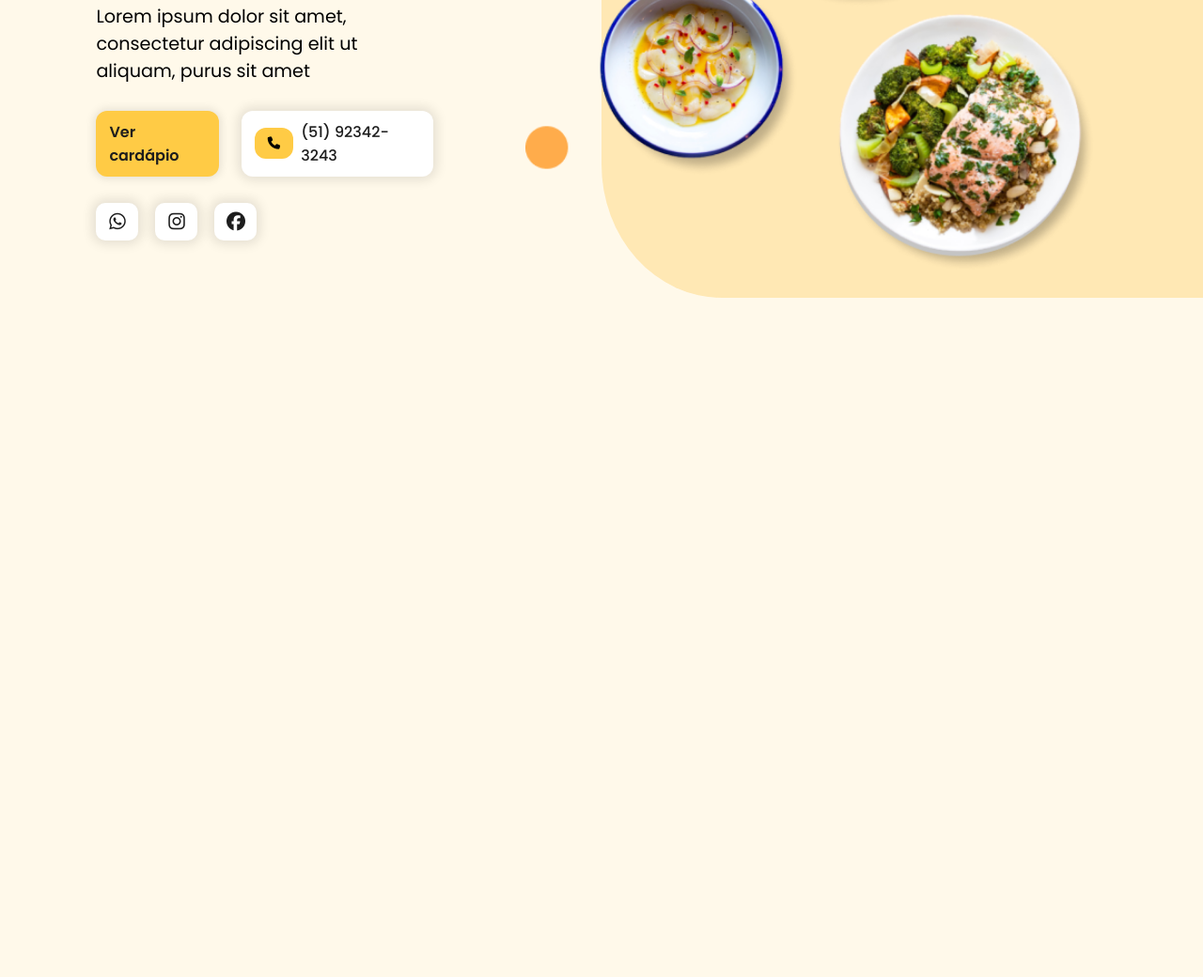
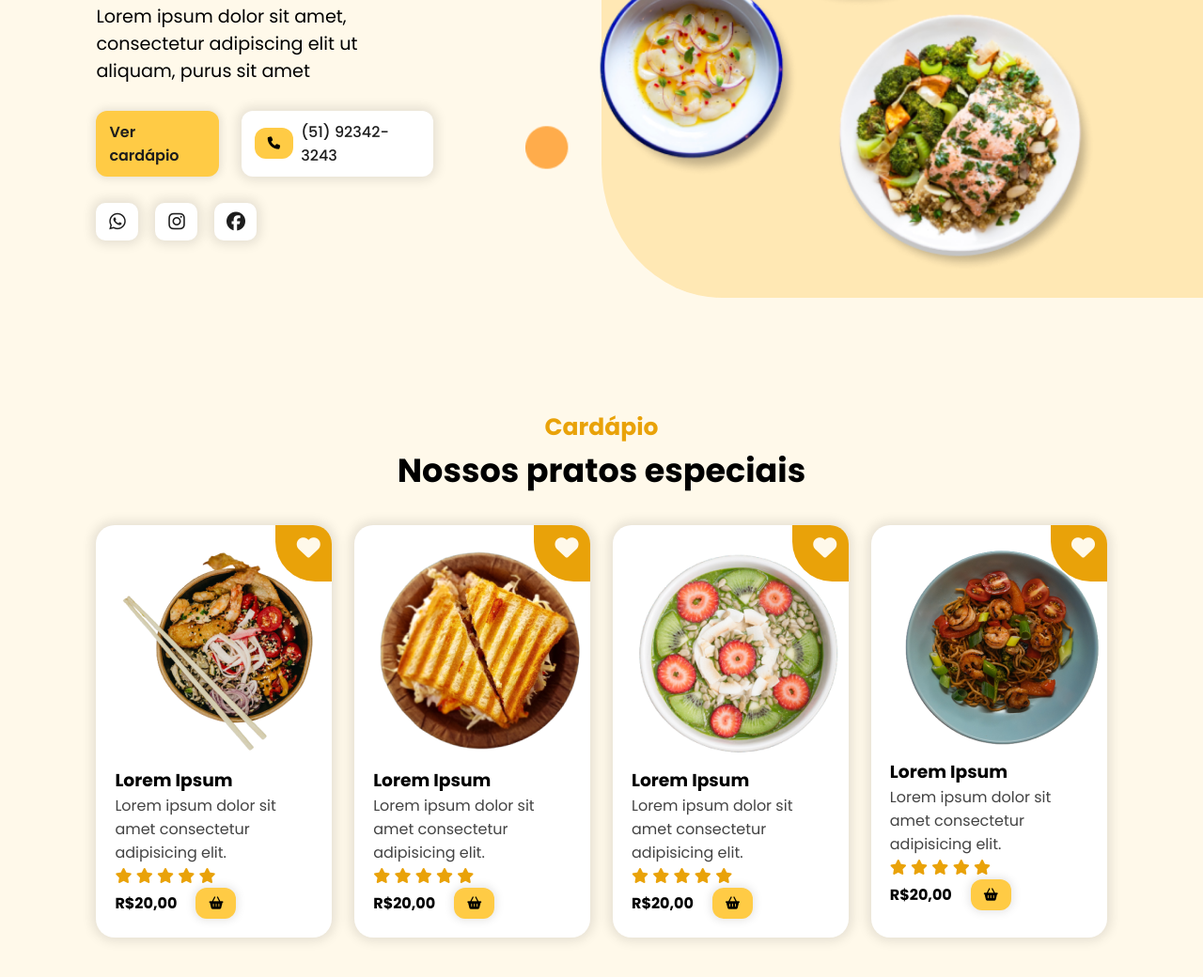
Before and after one commit to Paulo-dos-Santos-TI/Landing_Page, a plain HTML site: page index.html in a window 1280 px wide. Shown: the part 488-1528 px from the top of the page at 94% size. Before the commit the page ends 805 px from the top, so only its background shows below. Drawn offline with nearby package versions, Linux system fonts and the light colour scheme.

Commit message:
Adicionando cardápio

```diff
--- a/index.html
+++ b/index.html
@@ -7,9 +7,11 @@
     <link rel="stylesheet" href="src/styles/styles.css">
     <link rel="stylesheet" href="src/styles/header.css">
     <link rel="stylesheet" href="src/styles/home.css">
+    <link rel="stylesheet" href="src/styles/menu.css">
     <script src="https://cdnjs.cloudflare.com/ajax/libs/jquery/3.7.1/jquery.min.js" integrity="sha512-v2CJ7UaYy4JwqLDIrZUI/4hqeoQieOmAZNXBeQyjo21dadnwR+8ZaIJVT8EE2iyI61OV8e6M8PP2/4hpQINQ/g==" crossorigin="anonymous" referrerpolicy="no-referrer"></script>
     <title>Landing Page</title>
   </head>
+
 <body>
   <header>
     <nav id="navbar">
@@ -32,6 +34,7 @@
         <i class="fa-solid fa-bars"></i>
       </button>
     </nav>
+
     <div id="mobile_menu">
       <ul id="mobile_nav_list">
         <li class="nav-item">
@@ -49,6 +52,7 @@
       </button>
     </div>
   </header>
+
   <main id="content">
     <section id="home">
       <div class="shape"></div>
@@ -87,6 +91,117 @@
         <img src="src/images/hero.png" alt="">
       </div>
     </section>
+
+    <section id="menu">
+      <h2 class="section-title">Cardápio</h2>
+      <h3 class="section-subtitle">Nossos pratos especiais</h3>
+
+      <div id="dishes">
+        <div class="dish">
+          <div class="dish-heart">
+            <i class="fa-solid fa-heart"></i>
+          </div>
+          <img src="src/images/dish.png" class="dish-image" alt="">
+          <h3 class="dish-title">
+            Lorem Ipsum
+          </h3>
+          <span class="dish-description">
+            Lorem ipsum dolor sit amet consectetur adipisicing elit.
+          </span>
+          <div class="dish-rate">
+            <i class="fa-solid fa-star"></i>
+            <i class="fa-solid fa-star"></i>
+            <i class="fa-solid fa-star"></i>
+            <i class="fa-solid fa-star"></i>
+            <i class="fa-solid fa-star"></i>
+          </div>
+          <div class="dish-price">
+            <h4>R$20,00</h4>
+            <button class="btn-default">
+              <i class="fa-solid fa-basket-shopping"></i>
+            </button>
+          </div>
+        </div>
+
+        <div class="dish">
+          <div class="dish-heart">
+            <i class="fa-solid fa-heart"></i>
+          </div>
+          <img src="src/images/dish2.png" class="dish-image" alt="">
+          <h3 class="dish-title">
+            Lorem Ipsum
+          </h3>
+          <span class="dish-description">
+            Lorem ipsum dolor sit amet consectetur adipisicing elit.
+          </span>
+          <div class="dish-rate">
+            <i class="fa-solid fa-star"></i>
+            <i class="fa-solid fa-star"></i>
+            <i class="fa-solid fa-star"></i>
+            <i class="fa-solid fa-star"></i>
+            <i class="fa-solid fa-star"></i>
+          </div>
+          <div class="dish-price">
+            <h4>R$20,00</h4>
+            <button class="btn-default">
+              <i class="fa-solid fa-basket-shopping"></i>
+            </button>
+          </div>
+        </div>
+
+        <div class="dish">
+          <div class="dish-heart">
+            <i class="fa-solid fa-heart"></i>
+          </div>
+          <img src="src/images/dish3.png" class="dish-image" alt="">
+          <h3 class="dish-title">
+            Lorem Ipsum
+          </h3>
+          <span class="dish-description">
+            Lorem ipsum dolor sit amet consectetur adipisicing elit.
+          </span>
+          <div class="dish-rate">
+            <i class="fa-solid fa-star"></i>
+            <i class="fa-solid fa-star"></i>
+            <i class="fa-solid fa-star"></i>
+            <i class="fa-solid fa-star"></i>
+            <i class="fa-solid fa-star"></i>
+          </div>
+          <div class="dish-price">
+            <h4>R$20,00</h4>
+            <button class="btn-default">
+              <i class="fa-solid fa-basket-shopping"></i>
+            </button>
+          </div>
+        </div>
+
+        <div class="dish">
+          <div class="dish-heart">
+            <i class="fa-solid fa-heart"></i>
+          </div>
+          <img src="src/images/dish4.png" class="dish-image" alt="">
+          <h3 class="dish-title">
+            Lorem Ipsum
+          </h3>
+          <span class="dish-description">
+            Lorem ipsum dolor sit amet consectetur adipisicing elit.
+          </span>
+          <div class="dish-rate">
+            <i class="fa-solid fa-star"></i>
+            <i class="fa-solid fa-star"></i>
+            <i class="fa-solid fa-star"></i>
+            <i class="fa-solid fa-star"></i>
+            <i class="fa-solid fa-star"></i>
+          </div>
+          <div class="dish-price">
+            <h4>R$20,00</h4>
+            <button class="btn-default">
+              <i class="fa-solid fa-basket-shopping"></i>
+            </button>
+          </div>
+        </div>
+      </div>
+    </section>
   </main>
 </body>
 <script src="src/javascript/script.js"></script>
--- /dev/null
+++ b/src/styles/menu.css
@@ -0,0 +1,70 @@
+#menu {
+  display: flex;
+  flex-direction: column;
+  align-items: center;
+  justify-content: center;
+  min-height: 100vh;
+}
+#dishes {
+  width: 100%;
+  display: flex;
+  justify-content: center;
+  gap: 24px;
+  margin-top: 32px;
+}
+.dish {
+  direction: flex;
+  flex-direction: column;
+  align-items: center;
+  border-radius: 20px;
+  gap: 18px;
+  width: 25%;
+  padding: 20px;
+  background-color: #fff;
+  box-shadow: 0px 0px 12px 4px rgba(0, 0, 0, 0.1);
+  position: relative;
+  overflow: hidden;
+}
+.dish-heart {
+  position: absolute;
+  background-color: #e9a209;
+  display: flex;
+  align-items: center;
+  justify-content: center;
+  font-size: 1.563rem;
+  color: #fff9ea;
+  width: 70px;
+  height: 70px;
+  right: -10px;
+  top: -10px;
+  border-radius: 0px 37.5px 0px 42.5px;
+}
+.dish-description {
+  color: #434343;
+  text-align: center;
+}
+.dish-rate {
+  color: #e9a209;
+}
+.dish-price {
+  display: flex;
+  align-items: center;
+  gap: 20px;
+}
+@media screen and (max-width: 1170px) {
+  #dishes {
+    flex-wrap: wrap;
+    justify-content: center;
+  }
+  .dish {
+    width: calc(50% - 12px);
+  }
+}
+@media screen and (max-width: 600px) {
+  .dish {
+    width: 100%;
+  }
+  #menu .section-subtitle {
+    text-align: center;
+  }
+}
--- a/src/styles/styles.css
+++ b/src/styles/styles.css
@@ -48,3 +48,10 @@ section {
 .social-media-buttons a:hover {
   box-shadow: 0px 0px 12px 8px rgba(0, 0, 0, 0.1);
 }
+.section-title {
+  color: #e9a209;
+  font-size: 1.563rem;
+}
+.section-subtitle {
+  font-size: 2.1875rem;
+}
```
